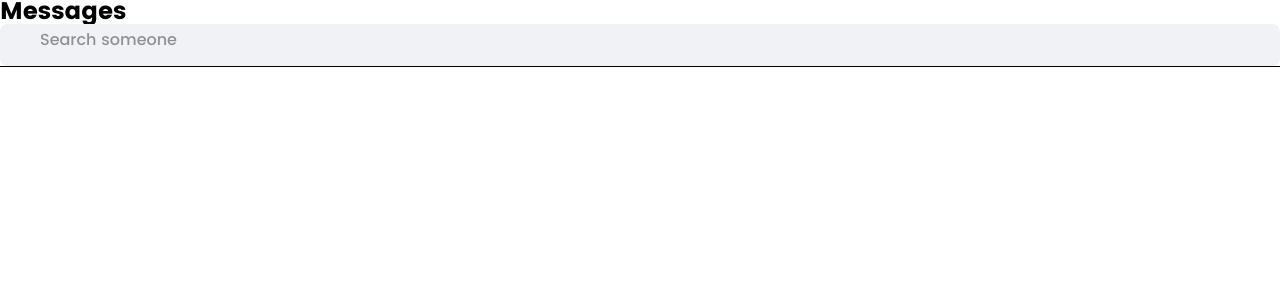
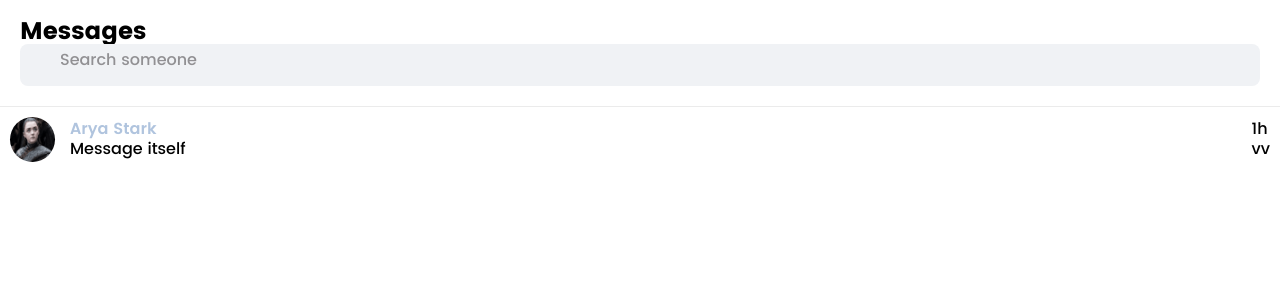
Before and after one commit to matheusjv11/Simple-Chat, a Next.js app: page / in a window 1280 px wide. Shown: the top 300 px of the page. Built offline with nearby package versions, Linux system fonts and the light colour scheme; some icons are missing.

Commit message:
Creating a few types

```diff
--- a/src/styles/globals.ts
+++ b/src/styles/globals.ts
@@ -71,7 +71,3 @@ const GlobalStyles = createGlobalStyle`
     `}
 `
 export default GlobalStyles
-
-/*     ${({ theme }) => css`
-      background-color: ${theme.};
-    `} */
--- a/src/styles/theme.ts
+++ b/src/styles/theme.ts
@@ -21,7 +21,8 @@ export default {
   colors: {
     primary: '#7209b7',
     greyText: '#919093',
-    lightGrey: '#cfcfcf'
+    lightGrey: '#cfcfcf',
+    border: '#ebebeb'
   },
   boxColors: {
     primaryLight: 'white',
--- /dev/null
+++ b/src/templates/MainChat/styles.ts
@@ -0,0 +1,3 @@
+import styled from 'styled-components'
+
+export const Wrapper = styled.main``
--- a/src/templates/SideMessages/index.tsx
+++ b/src/templates/SideMessages/index.tsx
@@ -1,14 +1,31 @@
 import * as S from './styles'
 import SearchInput from '@/components/SearchInput'
+import MessagePreview from '@/components/MessagePreview'
+import { SingleChatType } from '@/types/SingleChatType'
+import { GroupChatType } from '@/types/GroupChatType'
 
-const SideMessages = () => (
+const SideMessages = () => {
+  const messages: SingleChatType[] | GroupChatType[] = [
+    {
+      pinned: false,
+      member: 'arya',
+      messages: []
+    }
+  ]
+
+  return (
     <S.Wrapper>
       <S.SearchBox>
         <h2>Messages</h2>
         <SearchInput />
       </S.SearchBox>
-    {/* Chat Card */}
+      <S.MessageWrapper>
+        {messages.map((message) => (
+          <MessagePreview />
+        ))}
+      </S.MessageWrapper>
     </S.Wrapper>
   )
+}
 
 export default SideMessages
--- a/src/templates/SideMessages/styles.ts
+++ b/src/templates/SideMessages/styles.ts
@@ -1,7 +1,22 @@
-import styled from 'styled-components'
+import styled, { css } from 'styled-components'
 
 export const Wrapper = styled.main``
 
 export const SearchBox = styled.div`
-    border-bottom: 1px solid black;
+  ${({ theme }) => css`
+    border-bottom: 1px solid ${theme.colors.border};
+    padding: 2rem;
+  `}
 `
+
+export const MessageWrapper = styled.div`
+  > main {
+    padding: 1rem;
+
+    &:not(:last-of-type) {
+      ${({ theme }) => css`
+        border-bottom: 1px solid ${theme.colors.border};
+      `}
+    }
+  }
+`
--- /dev/null
+++ b/src/types/GroupChatType.ts
@@ -0,0 +1,6 @@
+import { ExistingCharacters } from '@/database/Characters'
+import { ChatType } from './BaseTypes'
+
+export type GroupChatType = {
+  members: ExistingCharacters[]
+} & ChatType
--- /dev/null
+++ b/src/types/SingleChatType.ts
@@ -0,0 +1,6 @@
+import { ExistingCharacters } from '@/database/Characters'
+import { ChatType } from './BaseTypes'
+
+export type SingleChatType = {
+  member: ExistingCharacters
+} & ChatType
```
Also changed, not shown: src/templates/MainChat/index.tsx (added, +8 -0 lines), src/templates/MainChat/stories.tsx (added, +14 -0 lines), src/templates/MainChat/test.tsx (added, +15 -0 lines), src/types/BaseTypes.ts (+7 -0 lines), src/types/MessageType.ts (added, +7 -0 lines), 1 other file (tests, documents, lock files or other folders). Lines whose indentation alone changed are shown as unchanged.
